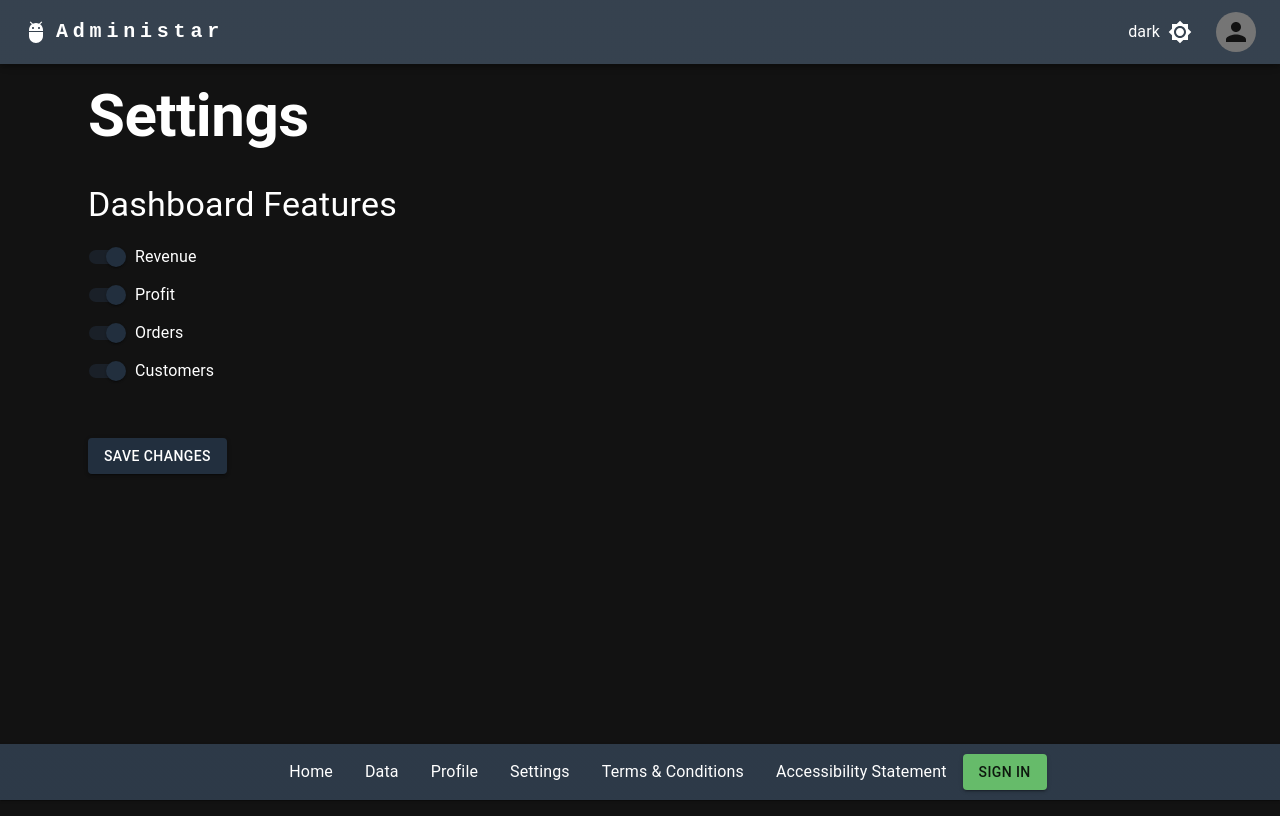
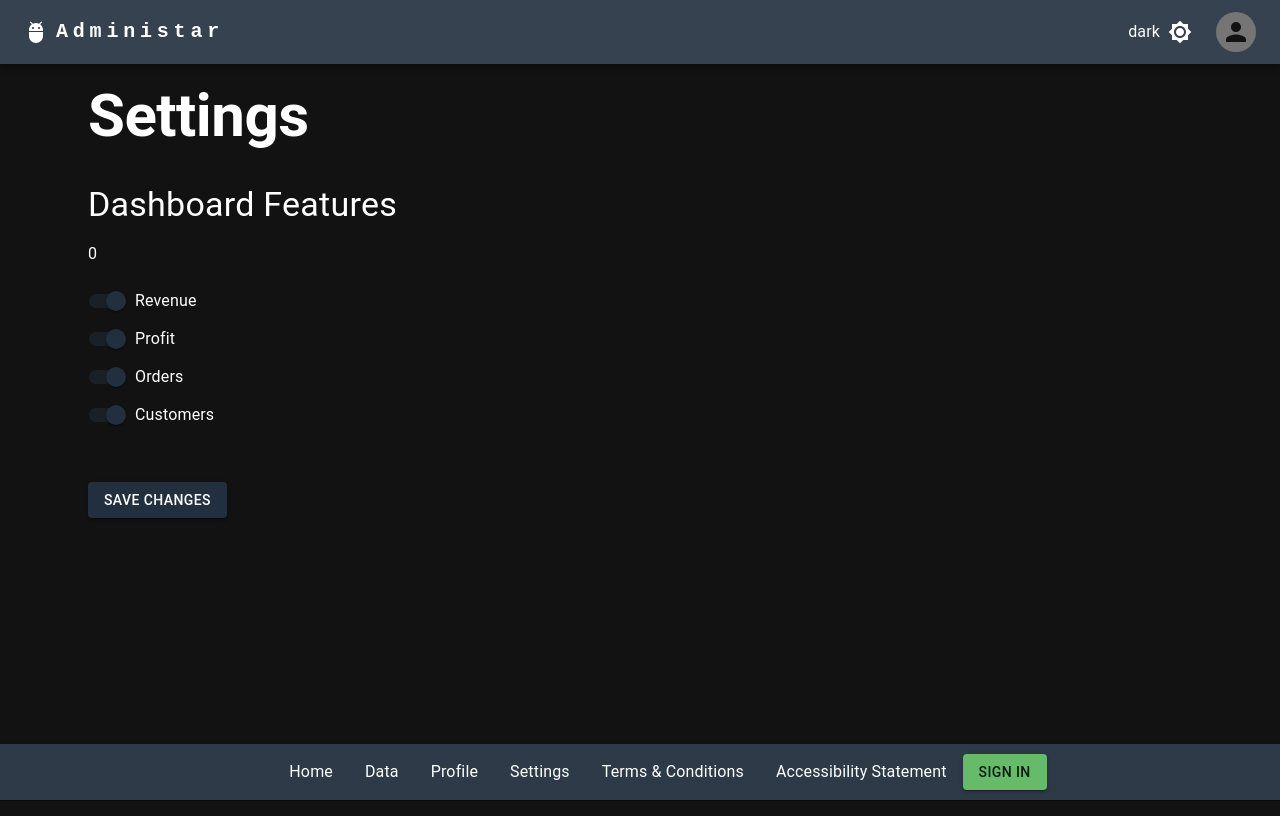
Before and after one commit to sclarke5/dashboard, a Next.js app: page /dashboard/settings in a window 1280 px wide. Built offline with nearby package versions, Linux system fonts and the light colour scheme; no server answers.

Commit message:
set up boilerplate for redux and test dispatch

```diff
--- a/package.json
+++ b/package.json
@@ -17,12 +17,15 @@
     "@mui/material": "^5.14.14",
     "@mui/x-data-grid": "^6.16.3",
     "@mui/x-data-grid-generator": "^6.16.3",
+    "@reduxjs/toolkit": "^1.9.7",
     "@types/chart.js": "^2.9.39",
     "chart.js": "^4.4.0",
     "next": "13.5.6",
     "next-auth": "^4.24.3",
+    "next-redux-wrapper": "^8.1.0",
     "react": "^18",
     "react-dom": "^18",
+    "react-redux": "^8.1.3",
     "sass": "^1.69.4"
   },
   "devDependencies": {
--- /dev/null
+++ b/src/app/AppWrapper.tsx
@@ -0,0 +1,31 @@
+'use client'
+
+import { Provider } from 'react-redux';
+import './globals.css'
+import store from './store/store';
+import styles from './Layout.module.scss'
+import { Footer, AuthProvider, Sidemenu } from './components'
+import { CssBaseline } from '@mui/material'
+import ThemeWrapper from './ThemeWrapper'
+import React from 'react';
+
+const AppWrapper = ({ children }: { children: React.ReactNode}) => {
+  console.log('store: ', store.getState());
+
+  return (
+    <Provider store={store}>
+      <AuthProvider>
+        <ThemeWrapper>
+          <div className={styles.layout}>
+            <Sidemenu />
+            <CssBaseline />
+            {children}
+          </div>
+            <Footer />
+        </ThemeWrapper>
+      </AuthProvider>
+    </Provider>
+  )
+}
+
+export default AppWrapper;
--- a/src/app/components/Provider.tsx
+++ b/src/app/components/AuthProvider.tsx
@@ -2,7 +2,7 @@
 
 import { SessionProvider } from 'next-auth/react';
 
-const Provider = ({ children }: {
+export const AuthProvider = ({ children }: {
   children: React.ReactNode,
 }) => {
 
@@ -13,4 +13,4 @@ const Provider = ({ children }: {
   )
 }
 
-export { Provider };
+// export { AuthProvider };
--- a/src/app/components/SideMenu/Sidemenu.tsx
+++ b/src/app/components/SideMenu/Sidemenu.tsx
@@ -86,9 +86,6 @@ export const Sidemenu = () => {
   const mobileCheck = useMediaQuery('(min-width: 600px');
   const { data: session } = useSession();
   const pathname = usePathname();
-
-  console.log('path: ', pathname)
-
 
   const handleDrawerOpen = () => {
     setOpen(true);
--- a/src/app/components/index.ts
+++ b/src/app/components/index.ts
@@ -1,5 +1,5 @@
 export { ThemeToggle } from './ThemeToggle';
-export { Provider } from './Provider';
+export { AuthProvider } from './AuthProvider';
 
 export { Header } from './Header';
 export { Footer } from './Footer';
--- a/src/app/dashboard/profile/page.tsx
+++ b/src/app/dashboard/profile/page.tsx
@@ -19,7 +19,7 @@ export const Profile = () => {
 
   const handleSubmit = (ev: FormEvent) => {
     ev.preventDefault();
-    console.log('submitting: ', formData);
+    console.log('submitting data: ', formData);
   }
 
   const handleFormChange = (ev: React.ChangeEvent<HTMLInputElement>) => {
--- a/src/app/dashboard/settings/page.tsx
+++ b/src/app/dashboard/settings/page.tsx
@@ -1,17 +1,25 @@
 'use client'
 
+import { increment } from '@/app/store/Slices/authSlice';
 import { Box, Button, FormControlLabel, FormGroup, Grid, Switch, Typography } from '@mui/material';
-import React, { useState } from 'react'
+import React, { useState } from 'react';
+import { useSelector, useDispatch } from 'react-redux';
 
 export const Settings = () => {
   const [showRevenue, setShowRevenue] = useState(true);
   const [showProfit, setShowProfit] = useState(true);
   const [showOrders, setShowOrders] = useState(true);
   const [showCustomers, setShowCustomers] = useState(true);
+  const counter = useSelector((state: any) => {
+    return state.authSlice;
+  });
+  const dispatch = useDispatch();
 
   const handleShowRevenueChange = (ev: React.ChangeEvent<HTMLInputElement>) => {
     const { checked } = ev.currentTarget;
     setShowRevenue(checked);
+    dispatch(increment())
+    console.log(counter)
   }
 
   const handleShowProfitChange = (ev: React.ChangeEvent<HTMLInputElement>) => {
@@ -44,6 +52,7 @@ export const Settings = () => {
         }}>Settings</Typography>
       <Box>
         <Typography variant="h4" gutterBottom>Dashboard Features</Typography>
+        <p>{counter}</p>
         <form onSubmit={handleSubmit}>
           <Grid container spacing={2}>
             <Grid item xs={12}>
--- a/src/app/layout.tsx
+++ b/src/app/layout.tsx
@@ -1,10 +1,5 @@
 import type { Metadata } from 'next'
-import './globals.css'
-import styles from './Layout.module.scss'
-import { Footer, Provider, Sidemenu } from './components'
-import { CssBaseline } from '@mui/material'
-
-import ThemeWrapper from './ThemeWrapper'
+import AppWrapper from './AppWrapper'
 
 export const metadata: Metadata = {
   title: 'Administar',
@@ -20,17 +15,7 @@ export const RootLayout = ({
   return (
     <html lang="en">
       <body>
-        <Provider>
-          <ThemeWrapper>
-            <div className={styles.layout}>
-              <Sidemenu />
-              <CssBaseline />
-              {children}
-            </div>
-              <Footer />
-          </ThemeWrapper>
-
-        </Provider>
+        <AppWrapper>{children}</AppWrapper>
       </body>
     </html>
   )
--- /dev/null
+++ b/src/app/store/Slices/authSlice.ts
@@ -0,0 +1,15 @@
+import { createSlice } from '@reduxjs/toolkit';
+
+const authSlice = createSlice({
+  name: 'counter',
+  initialState: 0,
+  reducers: {
+    increment: (state) => {
+      return state + 1
+    },
+    decrement: (state) => state - 1,
+  },
+});
+
+export const { increment, decrement } = authSlice.actions;
+export default authSlice.reducer;
--- /dev/null
+++ b/src/app/store/Slices/index.ts
@@ -0,0 +1,7 @@
+import authSlice from './authSlice';
+import settingsSlice from './settingsSlice';
+
+export {
+  authSlice,
+  settingsSlice
+}
--- /dev/null
+++ b/src/app/store/Slices/settingsSlice.ts
@@ -0,0 +1,13 @@
+import { createSlice } from '@reduxjs/toolkit';
+
+const settingsSlice = createSlice({
+  name: 'settings',
+  initialState: 0,
+  reducers: {
+    increment: (state) => state + 1,
+    decrement: (state) => state - 1,
+  },
+});
+
+export const { increment, decrement } = settingsSlice.actions;
+export default settingsSlice.reducer;
--- /dev/null
+++ b/src/app/store/store.ts
@@ -0,0 +1,13 @@
+import { configureStore } from '@reduxjs/toolkit';
+ // Import your reducers
+import { authSlice, settingsSlice } from './Slices';
+
+const store = configureStore({
+  reducer: {
+    authSlice,
+    settingsSlice
+    // Add more reducers as needed
+  },
+});
+
+export default store;
```
Also changed, not shown: 1 other file (tests, documents, lock files or other folders).
